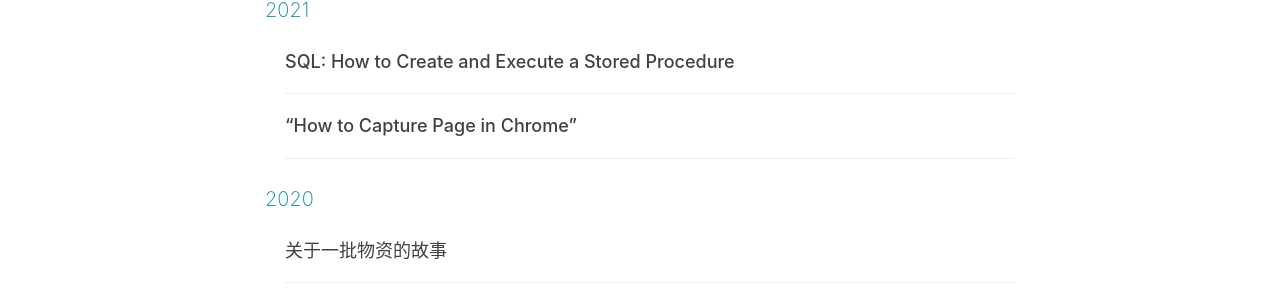
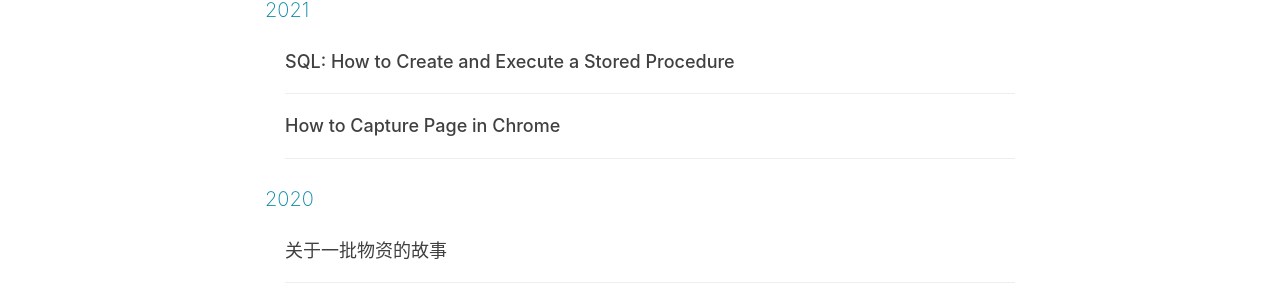
Before and after one commit to kellyxu-com/blog, a Jekyll site: the page built from archive.html, in a window 1280 px wide. Shown: the part 565-868 px from the top of the page. Built offline with Jekyll 4.4.1, drawn with Linux system fonts in a browser that asks for light colours; nearby versions of some CDN libraries; comment, search, counter and statistics services are not loaded.

```diff
--- a/_posts/2021-07-19-how-to-capture-page-in-chrome.markdown
+++ b/_posts/2021-07-19-how-to-capture-page-in-chrome.markdown
@@ -1,6 +1,6 @@
 ---
 layout: post
-title: “How to Capture Page in Chrome”
+title: How to Capture Page in Chrome
 author: kelly
 tags: [软件使用]
 date: 2021-07-19 02:33:33 +0800
```
